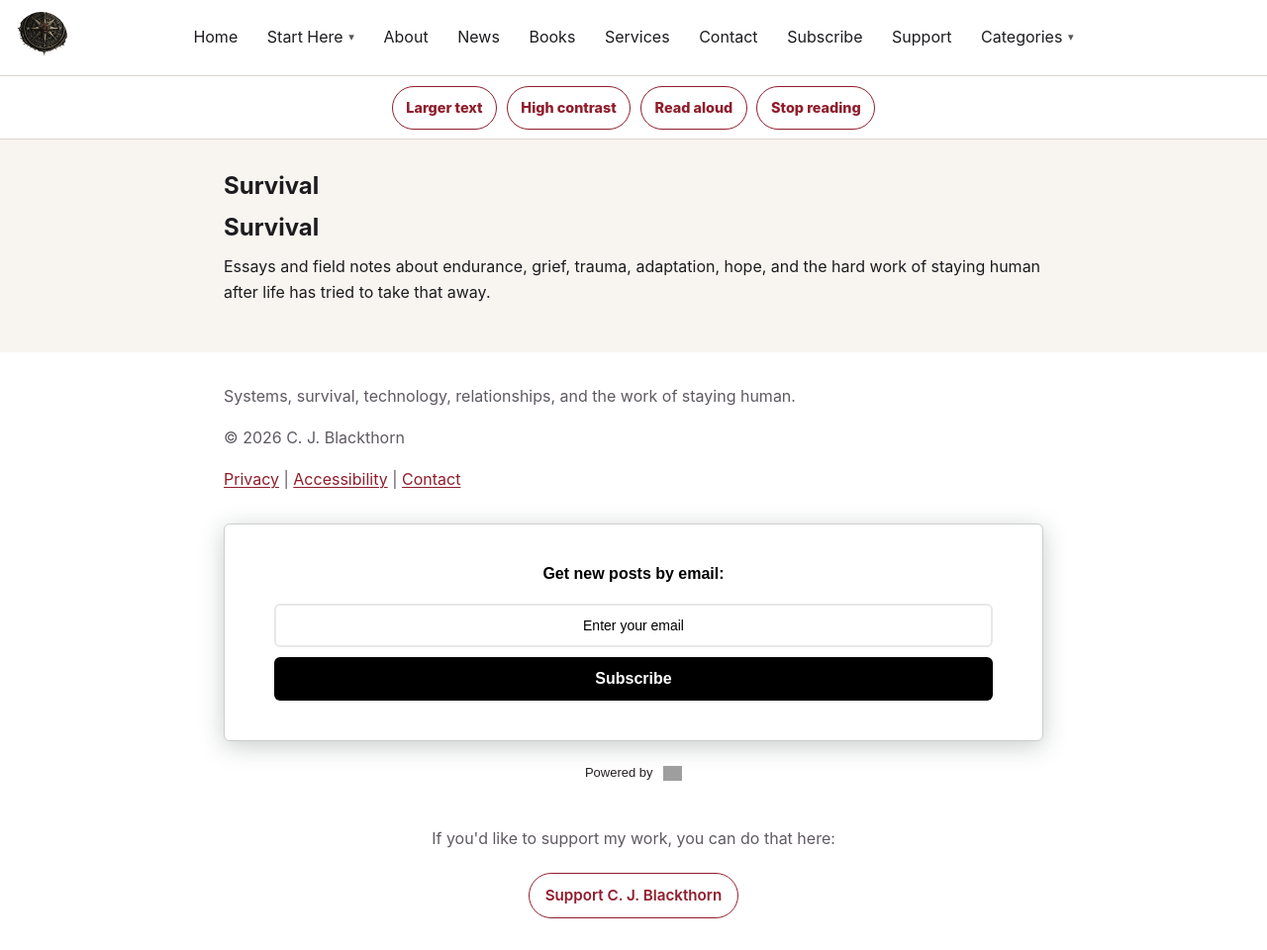
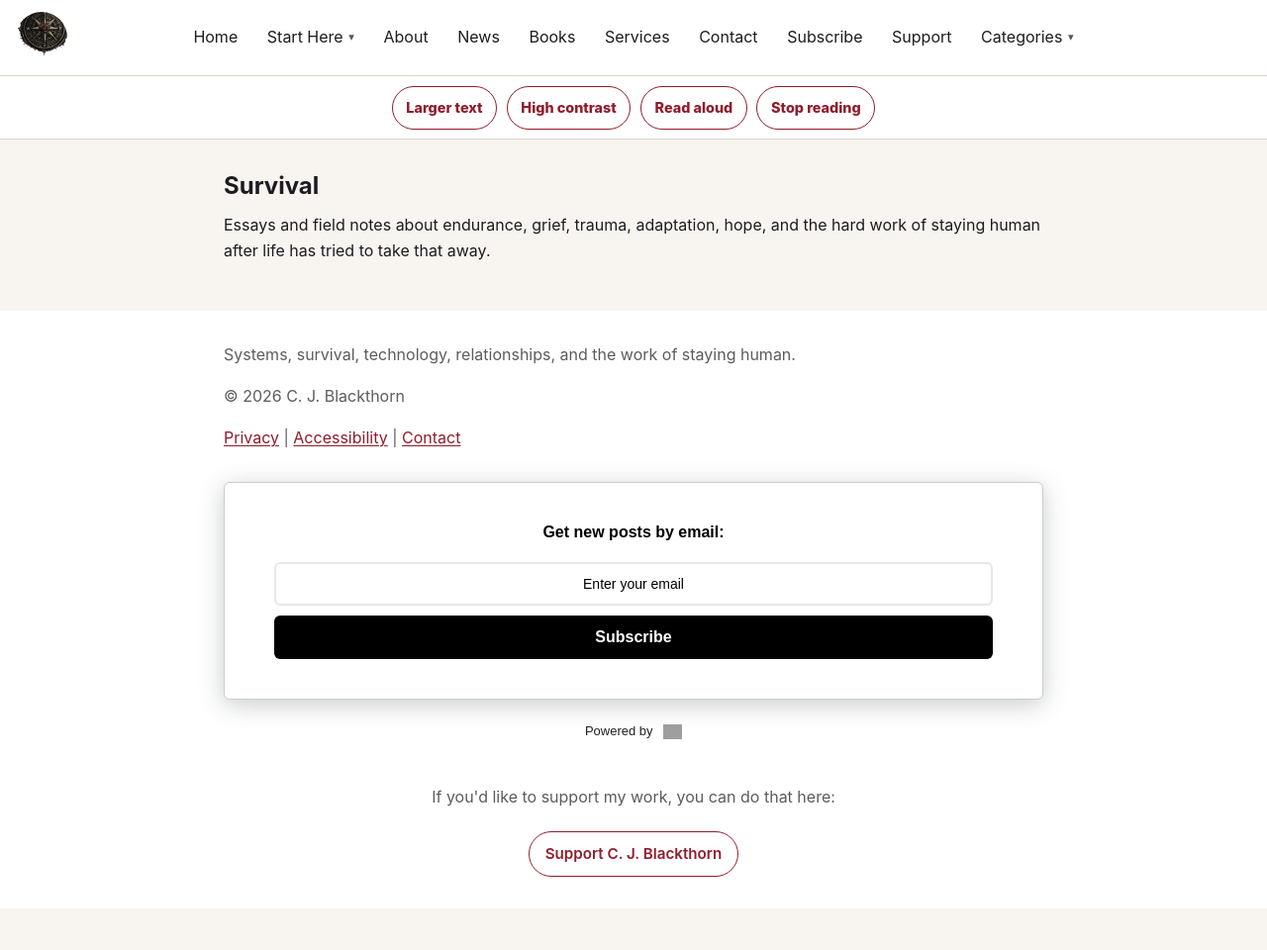
Before and after one commit to cjblackthorn/cjblackthorn.github.io, a Jekyll site: the page built from categories/survival.md, in a window 1280 px wide and 960 px high. Shown: the whole window at 99% size. Built offline with Jekyll 4.4.1, drawn with Linux system fonts in a browser that asks for light colours; grey boxes are pictures that could not be loaded.

Commit message:
Remove duplicate category headings

```diff
--- a/categories/survival.md
+++ b/categories/survival.md
@@ -4,8 +4,6 @@ title: Survival
 permalink: /categories/survival/
 description: Survival essays and field notes from Blackthorn Field Notes.
 ---
-
-# Survival
 
 Essays and field notes about endurance, grief, trauma, adaptation, hope, and the hard work of staying human after life has tried to take that away.
 
```
